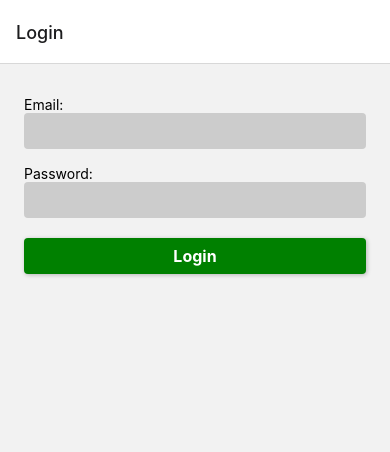
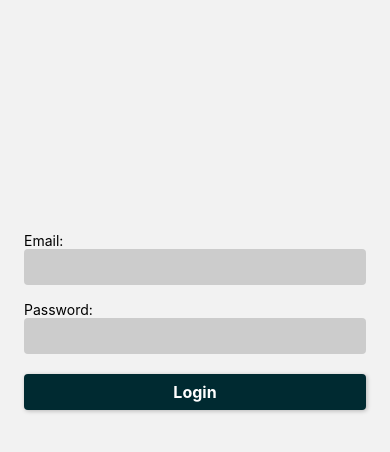
Before and after one commit to Richard-Pentecost/lms-app, a React Native app: screen /Login in a window 390 px wide. Shown: the top 452 px of the page. Built offline with nearby package versions, Linux system fonts and the light colour scheme.

Commit message:
add colour constants, and add some login form styling

```diff
--- a/App.js
+++ b/App.js
@@ -11,7 +11,11 @@ export default function App() {
       <StatusBar style="auto" />
       <NavigationContainer>
         <Stack.Navigator>
-          <Stack.Screen name="Login" component={LoginScreen} />
+          <Stack.Screen
+            name="Login"
+            component={LoginScreen}
+            options={{ headerShown: false }}
+          />
         </Stack.Navigator>
       </NavigationContainer>
     </>
--- a/components/ui/PrimaryButton.js
+++ b/components/ui/PrimaryButton.js
@@ -1,4 +1,5 @@
 import { Pressable, StyleSheet, Text, View } from 'react-native';
+import { Colours } from '../../constants/colours';
 
 const PrimaryButton = ({ children, onPress }) => {
   return (
@@ -20,7 +21,7 @@ const styles = StyleSheet.create({
     borderRadius: 4,
     paddingVertical: 8,
     paddingHorizontal: 12,
-    backgroundColor: 'green',
+    backgroundColor: Colours.green100,
     elevation: 2,
     shadowColor: 'black',
     shadowOffset: { width: 1, height: 1 },
--- /dev/null
+++ b/constants/colours.js
@@ -0,0 +1,16 @@
+export const Colours = {
+  grey10: '#fafbfc',
+  grey20: '#f5f5f5',
+  grey30: '#d7dbdb',
+  grey100: '#464c4f',
+  grey110: '#3f4a51',
+  red10: '#f26c4f',
+  red50: '#cb2431',
+  green10: '#16aa56',
+  green20: '#2ea44f',
+  green50: '#009800',
+  green100: '#002a31',
+  error10: '#fff0f0',
+  error20: '#ffdbdb',
+  error50: '#ff1e25',
+};
--- a/screens/LoginScreen.js
+++ b/screens/LoginScreen.js
@@ -1,7 +1,19 @@
+import { StyleSheet, View } from 'react-native';
 import LoginForm from '../components/LoginForm';
 
 const LoginScreen = () => {
-  return <LoginForm />;
+  return (
+    <View style={styles.screenContainer}>
+      <LoginForm />
+    </View>
+  );
 };
 
 export default LoginScreen;
+
+const styles = StyleSheet.create({
+  screenContainer: {
+    flex: 1,
+    paddingTop: 200,
+  },
+});
```
